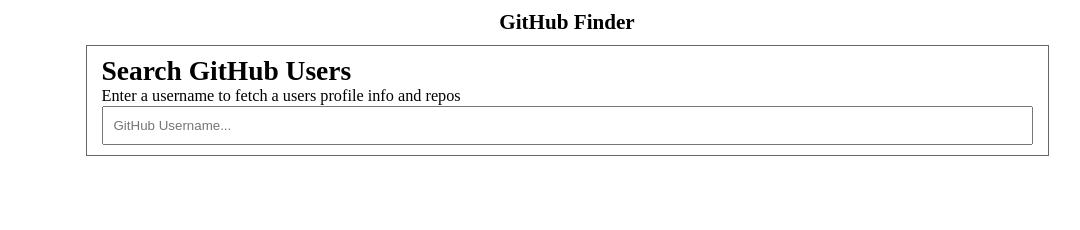
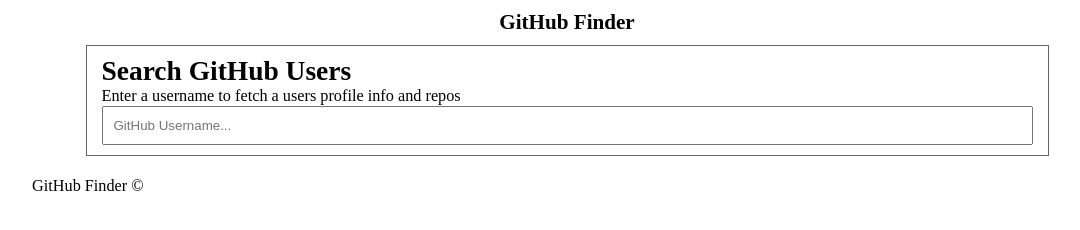
Before and after one commit to chumex412/Github-finder, a plain HTML site: page index.html in a window 1280 px wide. Shown: the whole page, without its empty margins (73-1153 px from the left). Drawn offline with Linux system fonts and the light colour scheme.

Commit message:
Added footer

```diff
--- a/index.html
+++ b/index.html
@@ -32,6 +32,12 @@
     <div id="profile"></div>
   </div>
 
+  <footer class="mt-2">
+    <div class="container">
+      <p class="parag">GitHub Finder &copy;</p>
+    </div>
+  </footer>
+
   <!------------------- Custom Javasript --------------->
   <script src="Asset/JS/github.js"></script>
   <script src="Asset/JS/ui.js"></script>
```
